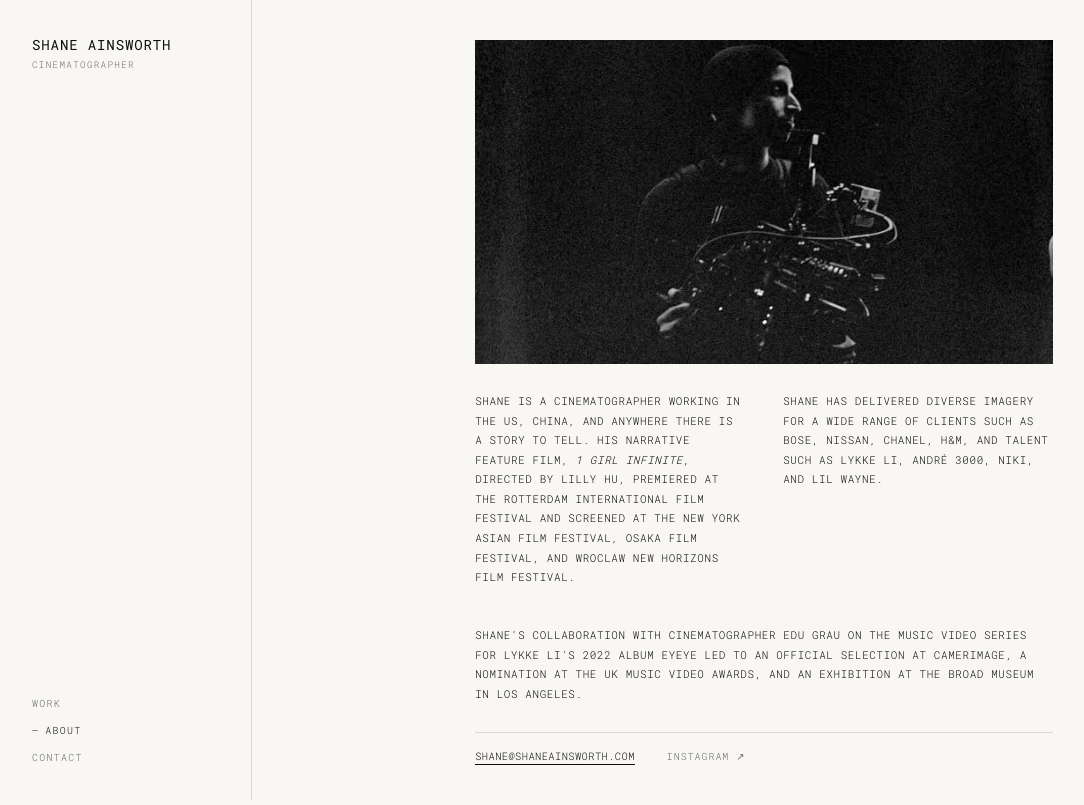
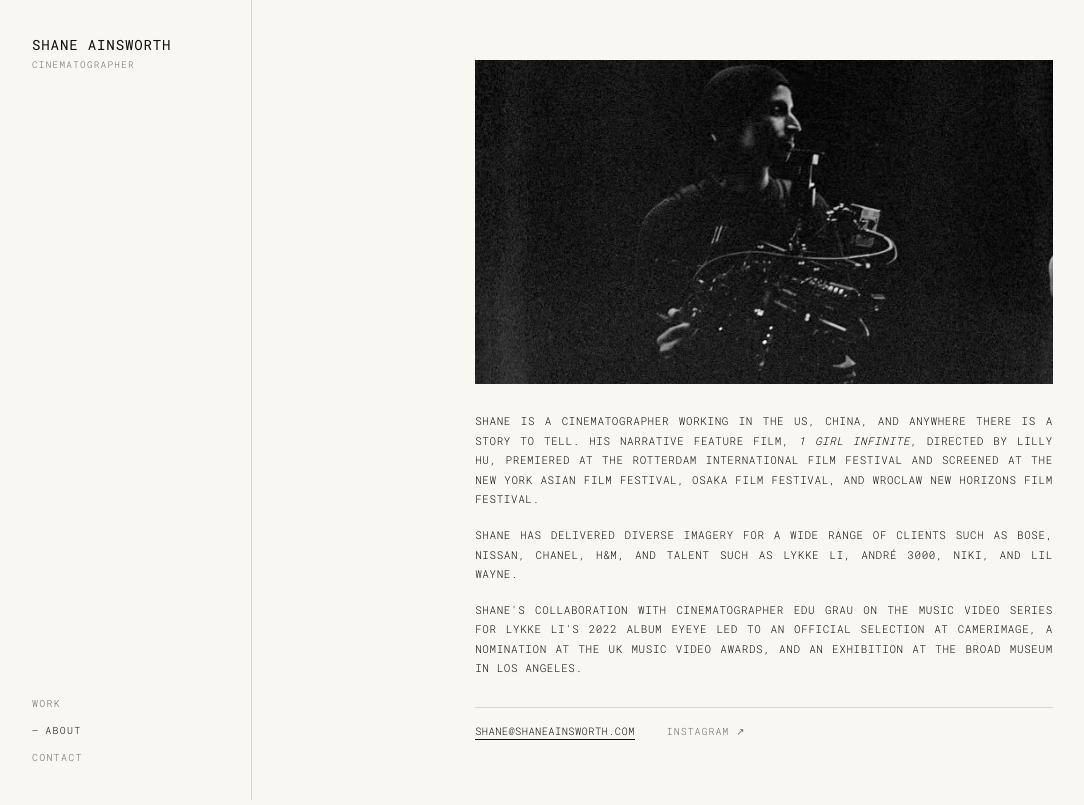
Before and after one commit to g4dd4f1/shaneainsworth, a Next.js app: page /about in a window 1280 px wide. Shown: the whole page, without its empty margins (4-1088 px from the left). Built offline with nearby package versions, Linux system fonts and the light colour scheme.

Commit message:
Single column justified bio

```diff
--- a/app/about/about.module.css
+++ b/app/about/about.module.css
@@ -34,22 +34,19 @@
   object-fit: cover;
 }
 
-/* ── Bio — two columns side by side ── */
+/* ── Bio — single column, stacked paragraphs ── */
 .bio {
-  display: grid;
-  grid-template-columns: 1fr 1fr;
-  gap: clamp(20px, 3vw, 40px);
+  display: flex;
+  flex-direction: column;
+  gap: 16px;
   font-size: clamp(0.68rem, 0.82vw, 0.78rem);
   line-height: 1.8;
   color: var(--black);
+  text-align: justify;
 }
 
 .bio p {
   margin: 0;
-}
-
-.bio p:last-child {
-  grid-column: 1 / -1;
 }
 
 .bio em {
```
